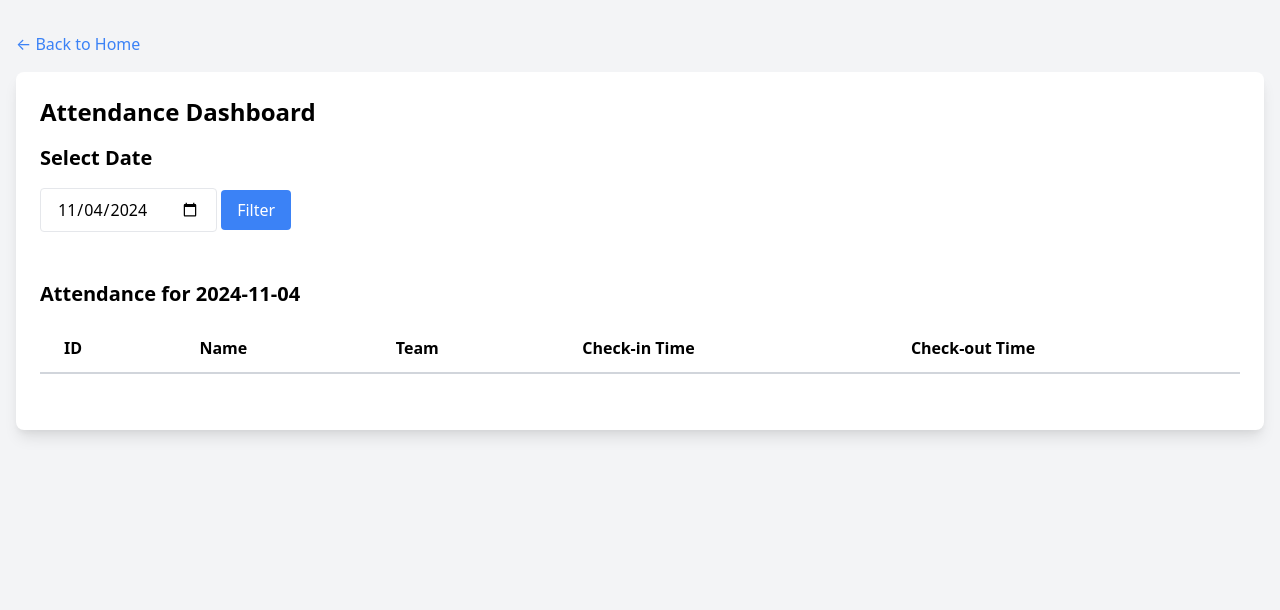
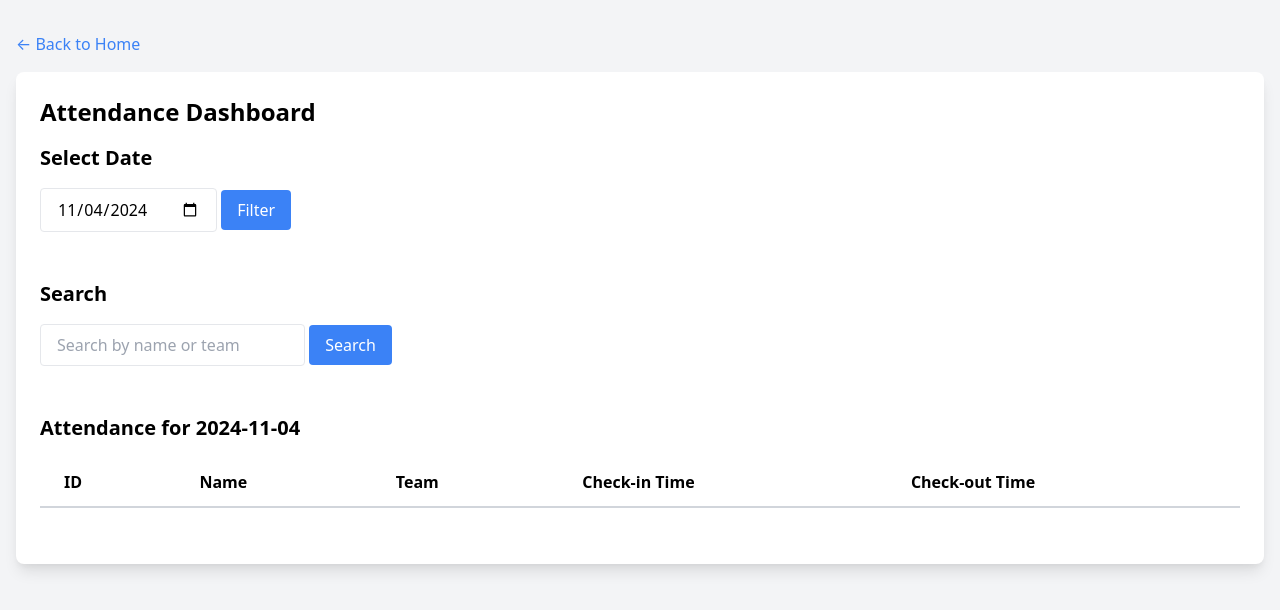
Before and after one commit to HimRonald/CBF-Operation-Attendance-System, a Flask app: page /dashboard.html in a window 1280 px wide. Shown: the top 610 px of the page. Run offline with Flask 3, Linux system fonts and the light colour scheme; data that the repository does not hold is empty.

Commit message:
feat: Add search functionality to attendance dashboard and update database URI

```diff
--- a/app.py
+++ b/app.py
@@ -34,12 +34,22 @@ def scanner():
 @app.route('/dashboard.html')
 def dashboard():
     selected_date_str = request.args.get('date')
+    search_query = request.args.get('search')
+
     if selected_date_str:
         selected_date = datetime.strptime(selected_date_str, '%Y-%m-%d').date()
     else:
         selected_date = date.today()
 
-    attendances = Attendance.query.all()
+    query = Attendance.query.join(Volunteer)
+
+    if search_query:
+        query = query.filter(
+            (Volunteer.name.ilike(f'%{search_query}%')) |
+            (Volunteer.team.ilike(f'%{search_query}%'))
+        )
+
+    attendances = query.all()
 
     # Convert check_in and check_out times to UTC+7
     for attendance in attendances:
@@ -49,7 +59,6 @@ def dashboard():
             attendance.check_out = attendance.check_out.astimezone(local_tz)
 
     return render_template('dashboard.html', attendances=attendances, selected_date=selected_date)
-
 # API Routes
 
 
--- a/database/config.py
+++ b/database/config.py
@@ -1,3 +1,4 @@
 class Config:
-    SQLALCHEMY_DATABASE_URI = 'postgresql://postgres:UXsxOYNHZHLlOjJemNbiTTgZqPwPSPrY@junction.proxy.rlwy.net:32537/railway'
+    # SQLALCHEMY_DATABASE_URI = 'postgresql://postgres:UXsxOYNHZHLlOjJemNbiTTgZqPwPSPrY@junction.proxy.rlwy.net:32537/railway'
+    SQLALCHEMY_DATABASE_URI = 'postgresql://cbf:cbf2024@68.183.186.239:5432/cbf2024'
     SQLALCHEMY_TRACK_MODIFICATIONS = False
--- a/templates/dashboard.html
+++ b/templates/dashboard.html
@@ -16,6 +16,14 @@
                 <form method="GET" action="/dashboard.html">
                     <input type="date" name="date" value="{{ selected_date }}" class="border rounded px-4 py-2 mb-4">
                     <button type="submit" class="bg-blue-500 text-white px-4 py-2 rounded">Filter</button>
+                </form>
+            </div>
+
+            <div class="mb-8">
+                <h2 class="text-xl font-semibold mb-4">Search</h2>
+                <form method="GET" action="/dashboard.html">
+                    <input type="text" name="search" placeholder="Search by name or team" class="border rounded px-4 py-2 mb-4">
+                    <button type="submit" class="bg-blue-500 text-white px-4 py-2 rounded">Search</button>
                 </form>
             </div>
 
```
